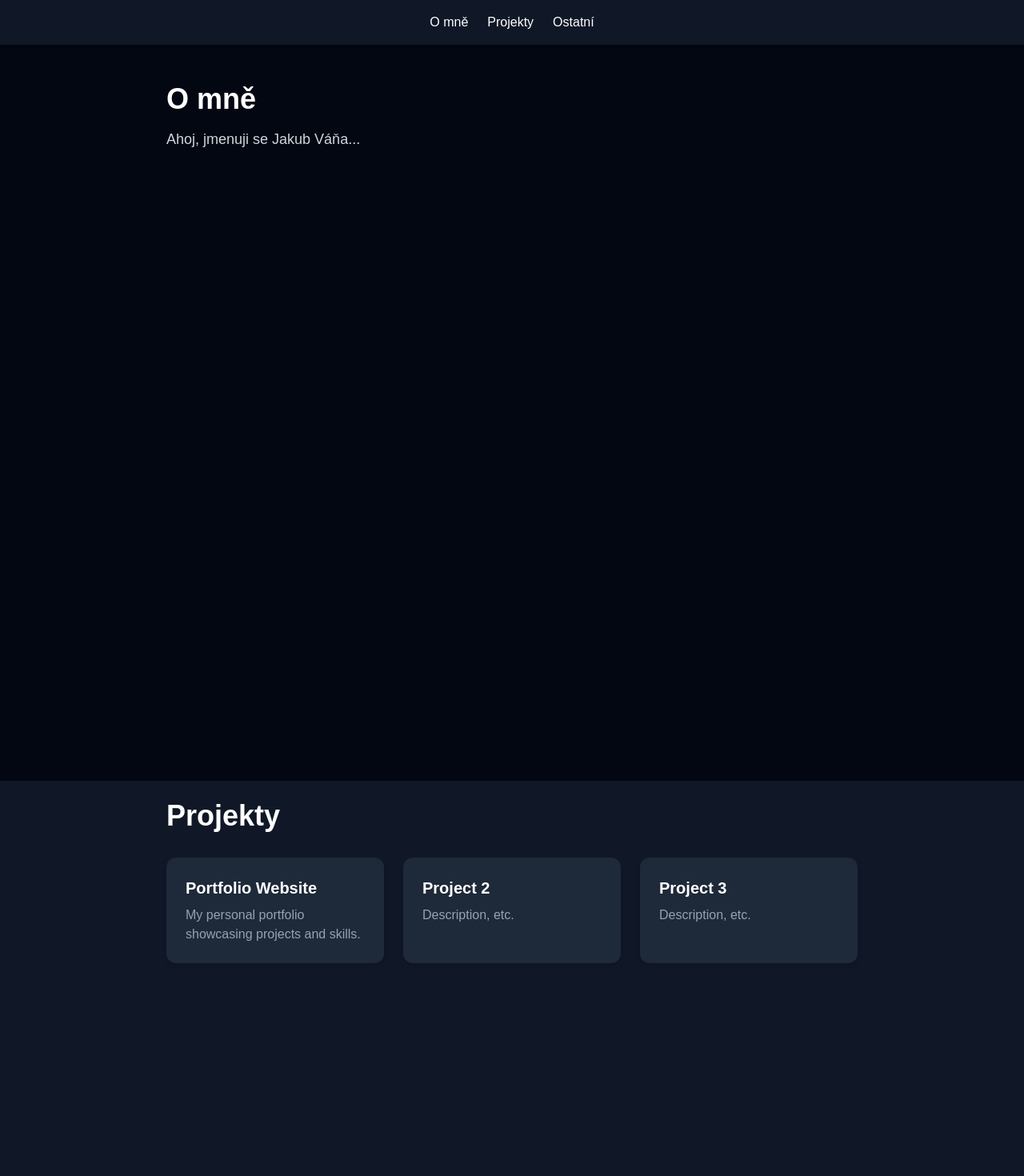
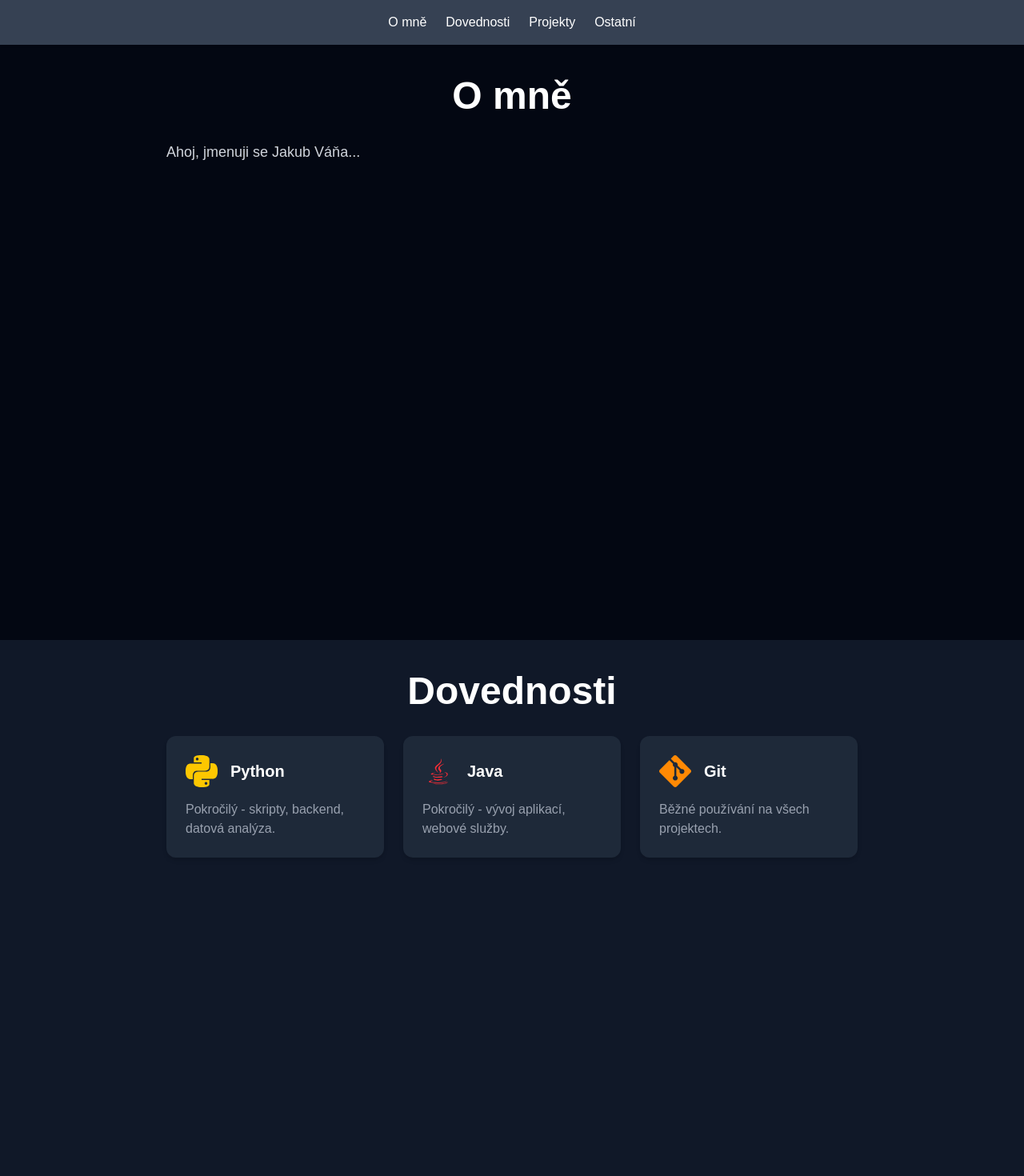
Before and after one commit to vana-jakub/portfolio, a Next.js app: page / in a window 1280 px wide. Shown: the top 1470 px of the page at 80% size. Built offline with nearby package versions, Linux system fonts and the light colour scheme.

Commit message:
Changed the sections, texts, icons, ... and made some basic style.

```diff
--- a/app/page.tsx
+++ b/app/page.tsx
@@ -1,6 +1,8 @@
 "use client";
 
 import { useEffect } from "react";
+import { SiPython, SiGit } from "react-icons/si";
+import { DiJava } from "react-icons/di";
 
 export default function Home() {
     useEffect(() => {
@@ -10,28 +12,71 @@ export default function Home() {
     return (
         <>
             {/* Navigace */}
-            <nav className="fixed top-0 left-0 right-0 bg-gray-900 text-white shadow z-50 p-4 flex justify-center space-x-6">
+            <nav className="fixed top-0 left-0 right-0 bg-gray-700 text-white shadow z-50 p-4 flex justify-center space-x-6">
                 <a href="#aboutme" className="hover:text-blue-400">O mně</a>
+                <a href="#skills" className="hover:text-blue-400">Dovednosti</a>
                 <a href="#projects" className="hover:text-blue-400">Projekty</a>
                 <a href="#other" className="hover:text-blue-400">Ostatní</a>
             </nav>
 
-            <main className="pt-20 space-y-24 bg-gray-950 text-white">
-
+            <main>
                     {/* O mně */}
-                    <section id="aboutme" className="min-h-screen p-6 scroll-mt-20">
+                    <section id="aboutme" className="min-h-screen scroll-mt-10 bg-gray-950 py-24 px-4">
                         <div className="max-w-4xl mx-auto px-4">
-                            <h1 className="text-4xl font-bold mb-4">O mně</h1>
+                            <h1 className="text-5xl font-bold mb-8 text-center text-white">O mně</h1>
                             <p className="max-w-xl text-lg text-gray-300">
                                 Ahoj, jmenuji se Jakub Váňa...
                             </p>
                         </div>
                     </section>
 
+                    {/* Dovednosti */}
+                    <section id="skills" className="min-h-screen scroll-mt-10 bg-gray-900 py-10 px-4">
+                        <div className="max-w-4xl mx-auto px-4">
+                            <h1 className="text-5xl font-bold mb-8 text-center text-white">Dovednosti</h1>
+                            <div className="grid gap-6 sm:grid-cols-2 lg:grid-cols-3">
+                                {[
+                                    {
+                                        name: "Python",
+                                        description: "Pokročilý - skripty, backend, datová analýza.",
+                                        icon: <SiPython className="w-10 h-10 text-yellow-400" />,
+                                        link: "https://www.python.org",
+                                    },
+                                    {
+                                        name: "Java",
+                                        description: "Pokročilý - vývoj aplikací, webové služby.",
+                                        icon: <DiJava className="w-10 h-10 text-red-500" />,
+                                        link: "https://www.java.com",
+                                    },
+                                    {
+                                        name: "Git",
+                                        description: "Běžné používání na všech projektech.",
+                                        icon: <SiGit className="w-10 h-10 text-orange-400" />,
+                                        link: "https://git-scm.com",
+                                    }
+                                ].map((skill, i) => (
+                                    <a
+                                        key={i}
+                                        href={skill.link}
+                                        target="_blank"
+                                        rel="noopener noreferrer"
+                                        className="block p-6 bg-gray-800 rounded-xl shadow-md hover:shadow-lg hover:bg-gray-700 transition"
+                                    >
+                                        <div className="flex items-center space-x-4 mb-4">
+                                            {skill.icon}
+                                            <h3 className="text-xl font-semibold text-white">{skill.name}</h3>
+                                        </div>
+                                        <p className="text-gray-400">{skill.description}</p>
+                                    </a>
+                                ))}
+                            </div>
+                        </div>
+                    </section>
+
                     {/* Projekty */}
-                    <section id="projects" className="min-h-screen p-6 bg-gray-900 scroll-mt-20">
+                    <section id="projects" className="min-h-screen scroll-mt-10 bg-gray-950 py-10 px-4">
                         <div className="max-w-4xl mx-auto px-4">
-                            <h2 className="text-4xl font-bold mb-8">Projekty</h2>
+                            <h1 className="text-5xl font-bold mb-8 text-center text-white">Projekty</h1>
                             <div className="grid gap-6 sm:grid-cols-2 lg:grid-cols-3">
                                 {[
                                     {
@@ -66,15 +111,14 @@ export default function Home() {
                     </section>
 
                     {/* Ostatní */}
-                    <section id="other" className="min-h-screen p-6 scroll-mt-20">
+                    <section id="other" className="min-h-screen scroll-mt-10 bg-gray-900 py-10 px-4">
                         <div className="max-w-4xl mx-auto px-4">
-                            <h2 className="text-4xl font-bold mb-4">Ostatní</h2>
+                            <h1 className="text-5xl font-bold mb-8 text-center text-white">Ostatní</h1>
                             <p className="text-lg text-gray-300">
                                 Kredit, úspěchy, ...
                             </p>
                         </div>
                     </section>
-
             </main>
         </>
     );
--- a/package.json
+++ b/package.json
@@ -11,7 +11,8 @@
   "dependencies": {
     "next": "15.3.5",
     "react": "^19.0.0",
-    "react-dom": "^19.0.0"
+    "react-dom": "^19.0.0",
+    "react-icons": "^5.5.0"
   },
   "devDependencies": {
     "@eslint/eslintrc": "^3",
```
Also changed, not shown: 1 other file (tests, documents, lock files or other folders). Lines whose indentation alone changed are shown as unchanged.
